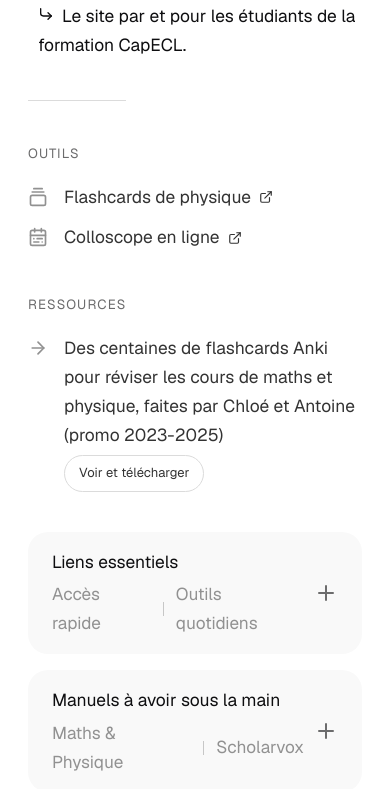
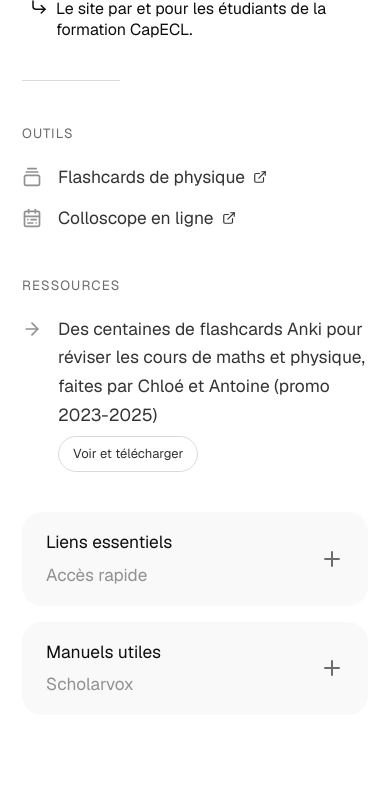
Before and after one commit to pierrelouis-cmrt/CapECL, a plain HTML site: page index.html in a window 390 px wide. Shown: the part 143-932 px from the top of the page. Drawn offline with nearby package versions, Linux system fonts and the light colour scheme; a web font is replaced by a local one.

Commit message:
improved responsiveness

```diff
--- a/index.html
+++ b/index.html
@@ -50,7 +50,9 @@
               >
                 <path d="m15 10 5 5-5 5" />
                 <path d="M4 4v7a4 4 0 0 0 4 4h12" /></svg
-              >Le site par et pour les étudiants de la formation CapECL.
+              ><span class="hero__description-text"
+                >Le site par et pour les étudiants de la formation CapECL.
+              </span>
             </p>
           </div>
         </section>
@@ -213,8 +215,8 @@
                   <h3 class="expandable-card__title">Liens essentiels</h3>
                   <div class="expandable-card__meta">
                     <span>Accès rapide</span>
-                    <span class="expandable-card__divider"></span>
-                    <span>Outils quotidiens</span>
+                    <span class="expandable-card__divider mobile-hidden"></span>
+                    <span class="mobile-hidden">Outils quotidiens</span>
                   </div>
                 </div>
                 <button
@@ -301,7 +303,8 @@
                       >
                     </li>
                     <li>
-                      <a href="https://messagerie.ec-lyon.fr/zimbra/"
+                      <a
+                        href="https://messagerie.ec-lyon.fr/zimbra/"
                         target="_blank"
                         rel="noopener noreferrer"
                         >Mail ECL</a
@@ -323,12 +326,10 @@
             <article class="expandable-card" data-expanded-height="315">
               <div class="expandable-card__header">
                 <div class="expandable-card__details">
-                  <h3 class="expandable-card__title">
-                    Manuels à avoir sous la main
-                  </h3>
+                  <h3 class="expandable-card__title">Manuels utiles</h3>
                   <div class="expandable-card__meta">
-                    <span>Maths & Physique</span>
-                    <span class="expandable-card__divider"></span>
+                    <span class="mobile-hidden">Maths & Physique</span>
+                    <span class="expandable-card__divider mobile-hidden"></span>
                     <span>Scholarvox</span>
                   </div>
                 </div>
--- a/styles.css
+++ b/styles.css
@@ -59,8 +59,14 @@ body {
   display: flex;
   flex-direction: column;
   align-items: center;
-  padding: 80px 28px 40px;
+  padding: 80px 22px 40px;
   background-color: var(--color-white);
+}
+
+@media (max-width: 480px) {
+  .mobile-hidden {
+    display: none !important;
+  }
 }
 
 /* Main Content */
@@ -76,8 +82,8 @@ body {
 .hero {
   display: flex;
   flex-direction: column;
-  gap: var(--spacing-xs);
   width: 100%;
+  gap: 8px;
 }
 
 .hero__heading {
@@ -113,19 +119,25 @@ body {
 }
 
 .hero__description {
-  margin-left: 10px;
+  margin-left: 8px;
 }
 
 .hero__description p {
-  margin: 0;
-  font-size: var(--font-size-body);
-  line-height: var(--line-height-body);
+  display: grid;
+  grid-template-columns: 18px 1fr;
+  column-gap: 8px;
+  align-items: start;
+  margin: 0 auto;
 }
 
 .hero__description svg {
-  width: 16px;
-  height: 16px;
-  margin-right: 8px;
+  width: 18px;
+  height: 18px;
+  grid-column: 1;
+  margin: 0;
+}
+.hero__description-text {
+  grid-column: 2;
 }
 
 .hero__back-link {
```
